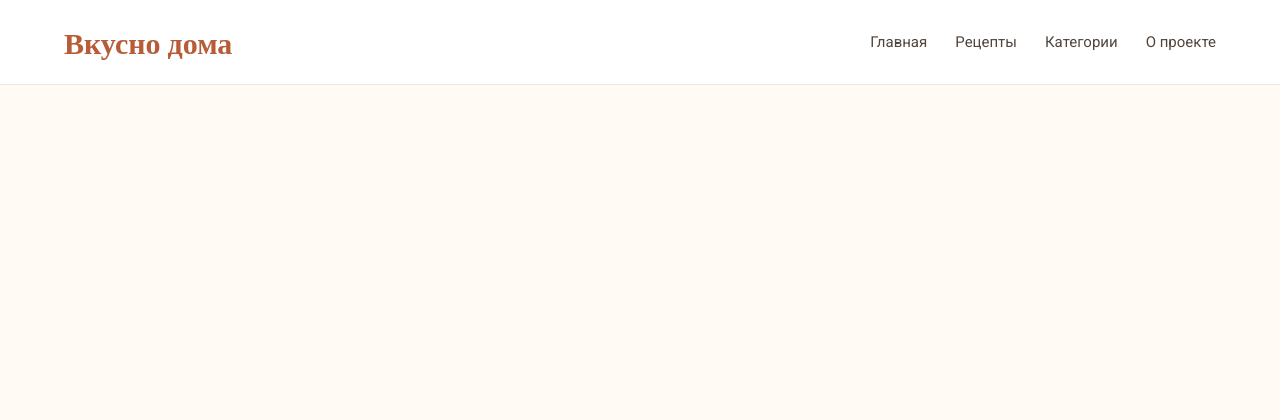
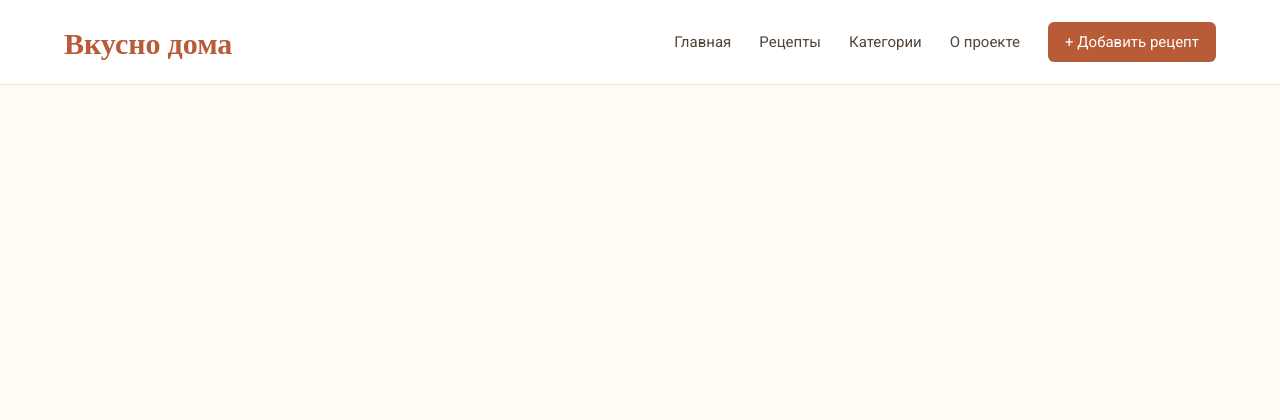
Before and after one commit to FelixKitKat/vkusno-doma, a Symfony app: template templates/base.html.twig in a window 1280 px wide. Shown: the top 420 px of the page. Run offline with Twig, Linux system fonts and the light colour scheme; the template is opened without the code that fills it, so the values that code supplies are empty; some libraries are stand-ins or nearby versions.

Commit message:
Добавлена ссылка на создание рецептов в шапку сайта

```diff
--- a/templates/base.html.twig
+++ b/templates/base.html.twig
@@ -56,6 +56,7 @@
         nav {
             display: flex;
             gap: 28px;
+            align-items: center;
         }
 
         nav a {
@@ -65,6 +66,18 @@
 
         nav a:hover {
             color: #b85c38;
+        }
+
+        nav .add-recipe-link {
+            background: #b85c38;
+            color: white;
+            padding: 11px 17px;
+            border-radius: 6px;
+        }
+
+        nav .add-recipe-link:hover {
+            background: #98472b;
+            color: white;
         }
 
         main {
@@ -102,14 +115,15 @@
     <div class="container header-inner">
         <a href="{{ path('app_home') }}" class="logo">Вкусно дома</a>
 
-
         <nav>
             <a href="{{ path('app_home') }}">Главная</a>
             <a href="{{ path('app_recipes') }}">Рецепты</a>
             <a href="{{ path('app_recipes') }}">Категории</a>
             <a href="#about">О проекте</a>
+            <a href="{{ path('app_admin_recipe') }}" class="add-recipe-link">
+                + Добавить рецепт
+            </a>
         </nav>
-
     </div>
 </header>
 
@@ -117,7 +131,7 @@
     {% block body %}{% endblock %}
 </main>
 
-<footer>
+<footer id="about">
     <div class="container">
         <p>© {{ "now"|date("Y") }} Вкусно дома — готовим с любовью!</p>
     </div>
```
